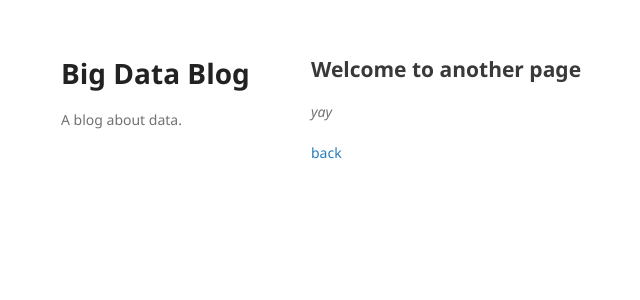
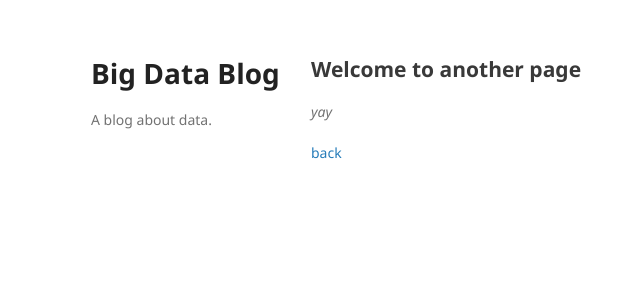
Before and after one commit to benquachtran/bigdatablog, a Jekyll site: the page built from another-page.md, in a window 1280 px wide. Shown: the top 300 px of the page, without its empty margins (59-699 px from the left). Built offline with Jekyll 4.4.1, drawn with Linux system fonts in a browser that asks for light colours; our own code applies the rules of GitHub Pages for plain Markdown files.

Commit message:
Update jekyll-theme-minimal.scss

```diff
--- a/_sass/jekyll-theme-minimal.scss
+++ b/_sass/jekyll-theme-minimal.scss
@@ -109,7 +109,7 @@ header {
   width:270px;
   float:left;
   position:fixed;
-  left:120px;
+  left:150px;
   -webkit-font-smoothing:subpixel-antialiased;
 }
 
```
